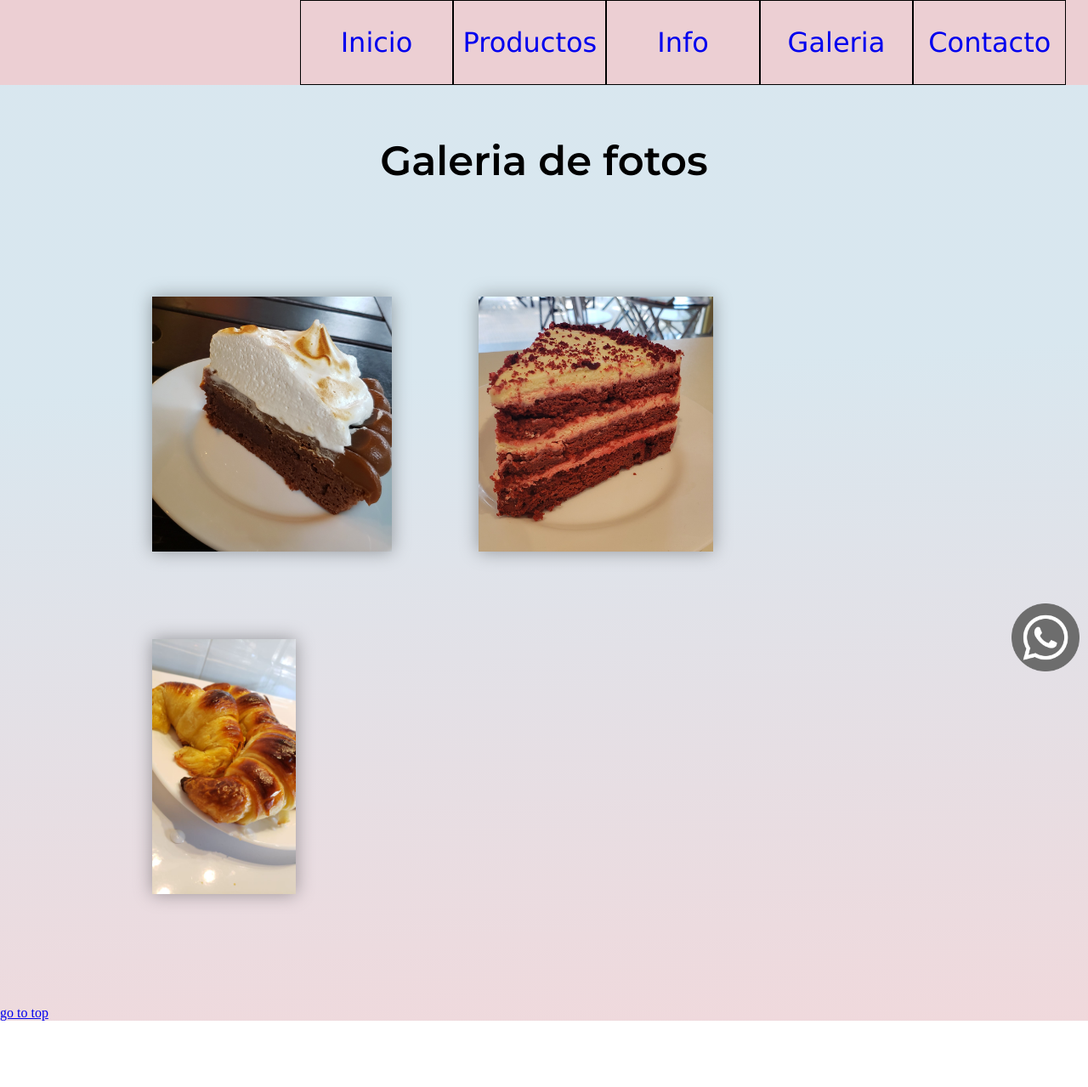
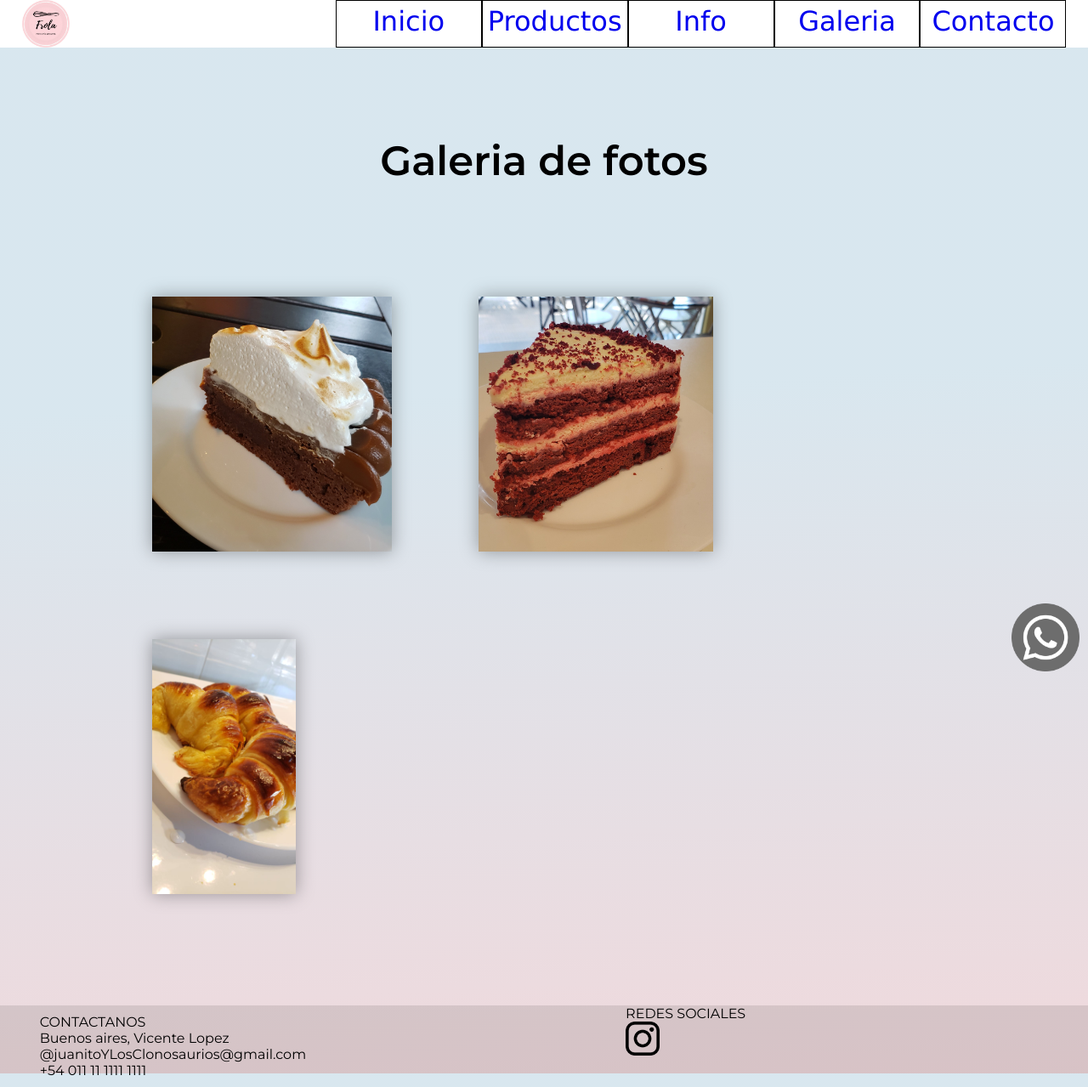
Before and after one commit to Peteer449/E-commerce-Pastry-, a plain HTML site: page Paginas/Galeria.html in a window 1280 px wide. Shown: the whole page at 85% size. Before the commit the page ends 1201 px from the top, so only its background shows below. Drawn offline with Linux system fonts and the light colour scheme.

Commit message:
Animaciones y cambios visuales

```diff
--- a/CSS/index.css
+++ b/CSS/index.css
@@ -65,17 +65,18 @@ body{
   grid-template-areas:
   "titulo titulo titulo"
   "relleno relleno relleno"
-  ". . ."
+  "footer footer footer"
   ;
 }
 /*Nav bar*/
 #links{
+  animation: slide-in-top 0.5s both;
   z-index: 1;
   top:0;
   position: fixed;
   width: 100vw;
-  height: auto;
-  background-color: #eccfd3;
+  height: 7vh;
+  background-color: white;
   box-sizing: border-box;
   text-align: right;
   padding: 0 2%;
@@ -89,21 +90,35 @@ body{
   text-decoration: none;
   font-family: Verdana, Geneva, Tahoma, sans-serif;
   width: 15%;
-  background-color: #eccfd3;
+  background-color: white;
   border: 1px  solid black;
   text-align: center;
 }
 #links ul a li{
-  display: inline-block;
+  padding-top: 3%;
+  display: block;
   box-sizing: border-box;
+  font-size: 2em;
+}
+#links img{
   height: 100%;
-  padding: 30px 0;
-  font-size: 2em;
+  float: left;
 }
 
 /*Animaciones NAV BAR*/
+@keyframes slide-in-top {
+  0% {
+    transform: translateY(-1000px);
+    opacity: 0;
+  }
+  100% {
+    transform: translateY(0);
+    opacity: 1;
+  }
+}
+
 #links ul a:hover{
-  background-color: #cfe1eb;
+  background-color: rgba(0, 0, 0, 0.1);
 }
 
 /*Menu Hamburguesa*/
@@ -235,14 +250,14 @@ body{
   grid-area: relleno;
   display: flex;
   flex-direction: column;
-  height: auto;
+  height:auto;
 }
 .productos{
   z-index: -1;
   background-color: #cfebd9;
   padding: 0;
-  margin: 50px ;
-  max-height: 2%;
+  margin: 50px;
+  /*max-height: 2%;*/
 }
 
 .texto{
@@ -265,7 +280,8 @@ body{
   text-align: center;
 }
 .fotos{
-  height: 100%;
+  height: auto;
+  width: 10%;
   border-radius: 50%;
   float: left;
 }
@@ -279,7 +295,6 @@ body{
     width: 80%;
   }
   .fotos{
-    height: auto;
     width: 100%;
     float: none;
   }
@@ -289,7 +304,7 @@ body{
 #Contact-form{
   background-color: #cfebd9;
   width: 50%;
-  height: 80vh;
+  height: auto;
   margin-left: 25%;
   border-radius: 20px;
 }
@@ -410,3 +425,38 @@ body{
    transform: scale(1.2);
   }
 }
+
+/*FOOTER*/
+footer{
+  grid-area: footer;
+  background-color: rgba(0, 0, 0, 0.1);
+  height: 10vh;
+}
+.footer-grid{
+  display: grid;
+  width: 100%;
+  height: 100%;
+  grid-template-areas:
+  "contacto redes"
+  "contacto redes";
+}
+footer .redes{
+  font-family: 'Montserrat', sans-serif;
+  grid-area: redes;
+}
+footer .contacto{
+  grid-area: contacto;
+  display: flex;
+  flex-direction: column-reverse;
+  margin-left: 5%;
+  font-family: 'Montserrat', sans-serif;
+  padding: 10px;
+}
+footer .redes a{
+  display: flex;
+  flex-wrap: wrap;
+  width: fit-content;
+}
+footer .redes a img{
+  height: 40px;
+}
--- a/Paginas/Galeria.html
+++ b/Paginas/Galeria.html
@@ -13,6 +13,7 @@
 <body>
     <!--Nav Bar-->
     <div id="links">
+        <img src="../Imagenes/Logo.png" alt="Logo">
         <ul>
             <a href="../index.html">
                 <li>Inicio</li>
@@ -44,7 +45,18 @@
             <img class="foto" src="../Imagenes/Pasteleria/medialunas.jpg" alt="Medialunas">
     </div>
     <footer>
-        <a href="#contenedor">go to top</a>
-    </footer>
+        <div class="footer-grid">
+          <div class="contacto">
+            <div>+54 011 11 1111 1111</div>
+            <div>@juanitoYLosClonosaurios@gmail.com</div>
+            <div>Buenos aires, Vicente Lopez</div>
+            CONTACTANOS
+          </div>
+          <div class="redes">
+            REDES SOCIALES
+            <a href="https://www.instagram.com/?hl=es-la" target="_blank"><img src="../Imagenes/instagram.png" alt="Logo de instagram"></a>
+          </div>
+        </div>
+      </footer>
 </body>
 </html>
```
Also changed, not shown: Paginas/Contacto.html (+15 -0 lines), Paginas/Info.html (+14 -2 lines), Paginas/Productos.html (+14 -2 lines), index.html (+1 -0 lines), Imagenes/Logo.png (added), Imagenes/instagram.png (added).
